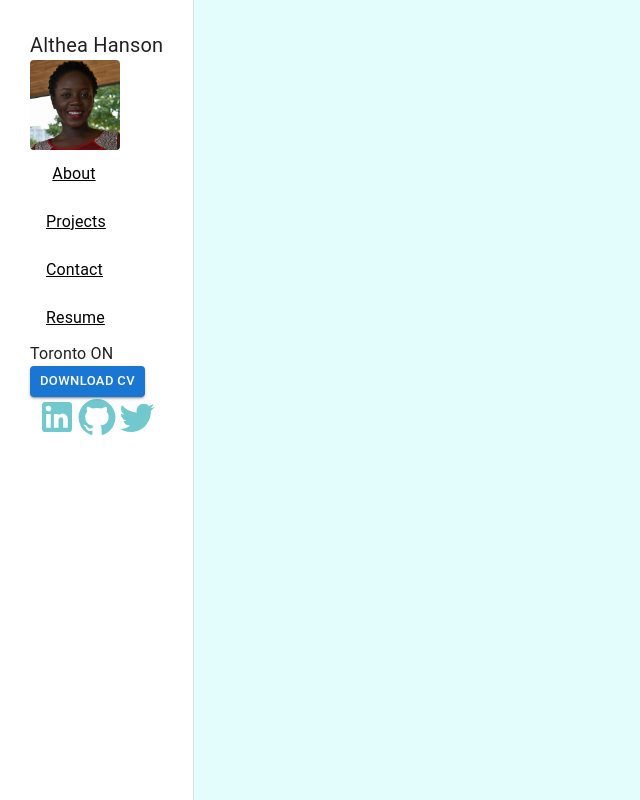
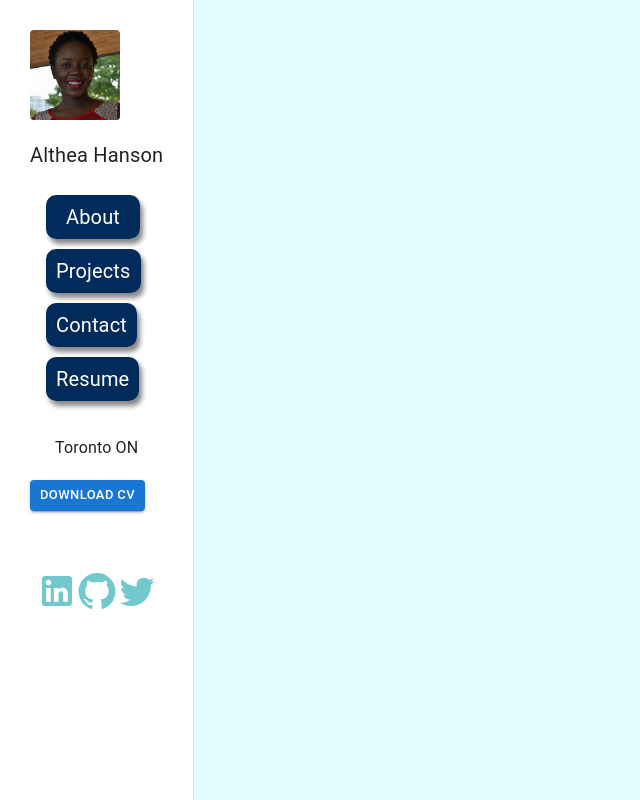
Before and after one commit to Altheahanson/MyReactPortfolio, a React (Create React App) app: page / in a window 1280 px wide. Shown: the whole page, without its empty margins (0-640 px from the left). Built offline with nearby package versions, Linux system fonts and the light colour scheme.

Commit message:
edit navbar layout

```diff
--- a/src/components/Navigation.js
+++ b/src/components/Navigation.js
@@ -8,7 +8,7 @@ import GitHubIcon from '@mui/icons-material/GitHub';
 import TwitterIcon from '@mui/icons-material/Twitter';
 import Box from '@mui/material/Box';
 import Resume from '../../src/pdf/Resume.pdf'
-import './styles/Footer.css'
+import './styles/navigation.css'
 
 
 
@@ -23,21 +23,44 @@ const Navigation = () => {
      <Box sx={{ display: 'flex' }}>
       <Drawer open={true}  variant="permanent" anchor="left" sx={{background: "#71C9CE"}} >
         <List sx={{ padding: '30px'}}>
-        <Typography sx={{ fontSize: 20 }}> Althea Hanson</Typography>
         <ImageAvatars/>
+        <Typography className='myName' sx={{ fontSize: 20 }}> Althea Hanson</Typography>
         <ListItemButton sx={{ textAlign: 'Center' }} >
                 <ListItemIcon>
                   <ListItemText>
-                  <NavLink to='/MyReactPortfolio/' style={({ isActive  }) => { return { color: isActive ? 'blue' : 'Black' } }} > About </NavLink>
+                  <NavLink className='Links' to='/MyReactPortfolio/' style={({ isActive }) => ({
+                  fontSize: '20px',
+                  textDecoration: 'none',
+                  justifyContent: 'center',
+                  borderRadius: '10px',
+                  padding: '10px',
+                  paddingLeft: '20px',
+                  paddingRight: '20px',
+                  boxShadow: '3px 5px 5px #888888',
+                  color: isActive ? '#002B5B' : '#fff',
+                  background: isActive ? '#8FE3CF' : '#002B5B',
+                })}
+                > About </NavLink>
                   </ListItemText>
                 </ListItemIcon>
               </ListItemButton>
           {
             PAGES.map((page, index) => (
-              <ListItemButton sx={{ textAlign: 'Center' }}  key={index}>
+              <ListItemButton sx={{  }}  key={index}>
                 <ListItemIcon>
                   <ListItemText>
-                    <NavLink to={page} style={({ isActive  }) => { return { color: isActive ? 'blue' : 'Black' } }} >
+                    <NavLink className='Links' to={page} style={({ isActive }) => ({
+                  fontSize: '20px',
+                  textDecoration: 'none',
+                  justifyContent: 'center',
+                  borderRadius: '10px',
+                  padding: '10px',
+                  paddingLeft: '10px',
+                  paddingRight: '10px',
+                  boxShadow: '3px 5px 5px #888888',
+                  color: isActive ? '#002B5B' : '#fff',
+                  background: isActive ? '#8FE3CF' : '#002B5B',
+                })} >
                     {page}</NavLink>
                   </ListItemText>
                 </ListItemIcon>
@@ -45,10 +68,10 @@ const Navigation = () => {
             ))
           }
 
-      <Typography sx={{ marginLeft: "auto", marginRight: 5  }}> Toronto ON</Typography>
+      <Typography className='location' sx={{ margin: "auto"  }}> Toronto ON</Typography>
 
 <a style={{ textDecoration: 'none' }} href={Resume} target="_blank" rel="noreferrer" download>
-<Button sx={{ marginLeft: "auto" }} variant="contained" size="small"> DownLoad CV</Button>
+<Button className='download' sx={{ marginLeft: "auto" }} variant="contained" size="small"> DownLoad CV</Button>
 </a>
 
 <section className='footer'>
--- a/src/components/styles/Footer.css
+++ /dev/null
@@ -1,5 +0,0 @@
-.footer__social {
-    display: flex;
-    justify-content: center ;
-    text-align: center;
-}
--- /dev/null
+++ b/src/components/styles/navigation.css
@@ -0,0 +1,19 @@
+.footer__social {
+    display: flex;
+    justify-content: center ;
+    text-align: center;
+}
+
+.myName{
+    padding-top: 20px;
+    padding-bottom: 20px;
+}
+
+.location{
+    padding-top: 30px;
+    padding-bottom: 20px;
+    text-align: center;
+}
+.footer{
+    padding-top: 60px;
+}
```
